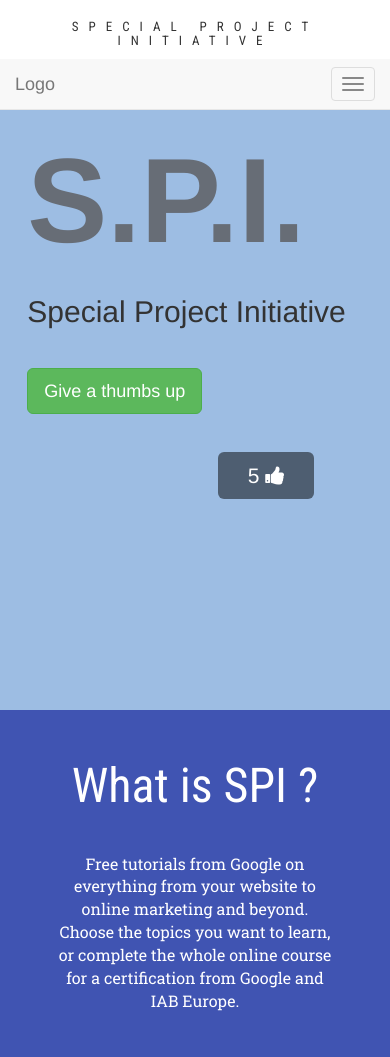
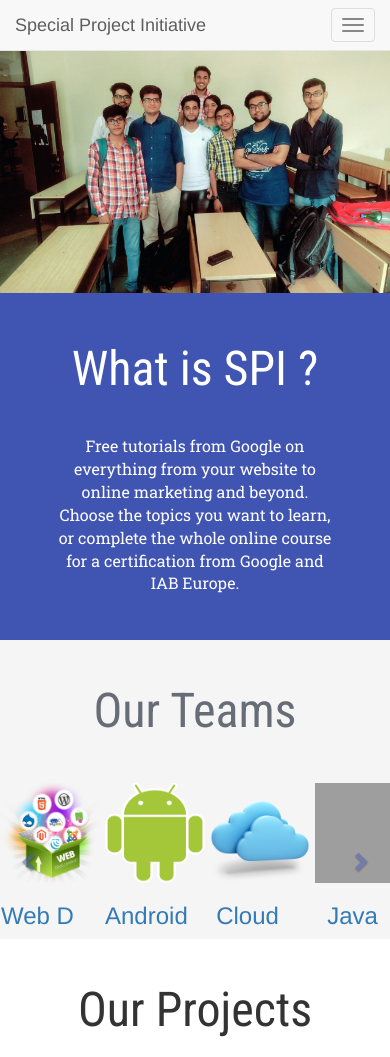
Before and after one commit to Saurabhmimshra/teamspi.in, a Django app: page / in a window 390 px wide. Shown: the top 1057 px of the page. Run offline with Django 3.2, Linux system fonts and the light colour scheme; data comes from the database, SQL or seed files in the repository; both versions use the stored data as it was after the commit; some libraries are stand-ins or nearby versions; grey boxes are pictures that could not be loaded.

Commit message:
remove 'main' matter && add manytomany in team and member

```diff
--- a/teamspi/home/models.py
+++ b/teamspi/home/models.py
@@ -14,6 +14,7 @@
 
 class Member(models.Model):
 	name = models.CharField(max_length=100)
+	team = models.ManyToManyField(Team)
 
 	def __str__(self):
 		return self.name
--- a/teamspi/home/static/home/style_index.css
+++ b/teamspi/home/static/home/style_index.css
@@ -20,12 +20,17 @@
     background-color: white;
 }
 
-.super-nav {
+.main img {
+    width: 100%;
+    /*height: 500px;*/
+}
+
+/*.super-nav {
     padding-left: 0%;
     padding-right: 0%;
     background-color: white;
 }
-
+*/
 /*
 .navbar{
     margin: 0px;
@@ -49,7 +54,7 @@
     padding-bottom: 27%;
 }*/
 
-.main-heading h2{
+/*.main-heading h2{
     cursor: default;
 }
 
@@ -96,7 +101,7 @@
     line-height: 47px;
     border-radius: 6px;
 }
-
+*/
 /*Introduction style : By Surabh Mishra*/
 
 .intro-section {
@@ -283,49 +288,11 @@
     background-color: #449D44; /* Add a dark-grey background on hover */
 }
 
-@media only screen and (max-width: 1024px) {
-
-    .main {
-        margin-top: 12%;
-        padding-bottom: 15%;
-    }
-}
-
-@media only screen and (max-width: 768px){
-    #main-img {
-        width: 50%;
-        position: relative;
-        right: -6%;
-        padding-top: 14%;
-    }
-
-    .main-heading {
-        margin-left: 0%;
-    }
-}
 
 
 @media only screen and (max-width: 943px){
 
-    #main-img {
-        display: none;
-    }
 
-    .thumbs {
-            margin-left: 60%;
-                width: 30%;
-    }
-
-    .main {
-        margin-right: auto;
-        margin-left: auto;
-        padding-bottom: 45%;
-        margin-top: 15%;
-    }
-    .main-heading h1 {
-        line-height: 150px;
-        font-size: 120px;
-    }
     .slide-tag {
         font-size: 22px;
     }
@@ -356,22 +323,7 @@
 
 @media only screen and (max-width: 773px){
 
-        .thumbs {
-            margin-left: 60%;
-                width: 30%;
-    }
 
-    .main {
-        margin-right: auto;
-        margin-left: auto;
-        padding-top: 20%;
-        padding-bottom: 50%;
-        margin-top: 12%;
-    }
-    .main-heading h1 {
-        line-height: 150px;
-        font-size: 120px;
-    }
     .slide-tag {
         font-size: 22px;
     }
@@ -392,23 +344,3 @@
         margin-right: auto;
     }
 }
-
-@media only screen and (max-width: 773px){
-    .main {
-        padding-bottom: 120%;
-    }
-    .main-heading button {
-        float: none;
-    }
-    .thumb {
-        margin-top: 4%;
-        position: relative;
-        right: 40%;
-    }
-}
-
-@media only screen and (max-width: 773px){
-    .main {
-        padding-bottom: 150%;
-    }
-}
--- a/teamspi/home/templates/index.html
+++ b/teamspi/home/templates/index.html
@@ -37,9 +37,7 @@
 
 
 	<nav class="navbar navbar-default ultra-nav navbar-fixed-top">
-		<div class="container-fluid super-nav">
-			<h1>SPECIAL PROJECT INITIATIVE</h1>
-		</div>
+
 	  <div class="container">
 	    <div class="navbar-header">
 	      <button type="button" class="navbar-toggle" data-toggle="collapse" data-target="#myNavbar">
@@ -47,7 +45,7 @@
 	        <span class="icon-bar"></span>
 	        <span class="icon-bar"></span>
 	      </button>
-	      <a class="navbar-brand" href="#myPage">Logo</a>
+	      <a class="navbar-brand" href="#myPage">Special Project Initiative</a>
 	    </div>
 	    <div class="collapse navbar-collapse" id="myNavbar">
 	      <ul class="nav navbar-nav navbar-right">
@@ -64,8 +62,8 @@
 <!-- scroll back button -->
 	<button onclick="topFunction()" id="myBtn" title="Go to top"><i class="fa fa-arrow-up" aria-hidden="true"></i></button>
 
-	<div id="top" class="main jumbotron">
-		<div class="main-heading ">
+	<div id="top" class="main">
+	<!--	<div class="main-heading ">
 			<h1  >S.P.I.</h1>
 			<h2>Special Project Initiative</h2>
 			<button class="btn btn-success btn-lg">Give a thumbs up</button>
@@ -78,6 +76,10 @@
 			<img id= "main-img" src="{% static 'home/Images/group.png'%}">
 
 		</div>
+	-->
+
+		<img  src="{% static 'home/Images/group.jpeg' %}" alt="S.P.I." align="middle" >
+
 	</div>
 
 	<div id="about"  class="intro-section jumbotron">
```
Also changed, not shown: teamspi/db.sqlite3, teamspi/home/migrations/0002_member_team.py (added), teamspi/home/static/home/Images/group.jpeg (added), teamspi/home/static/home/Images/group.png (deleted), 2 other files.
